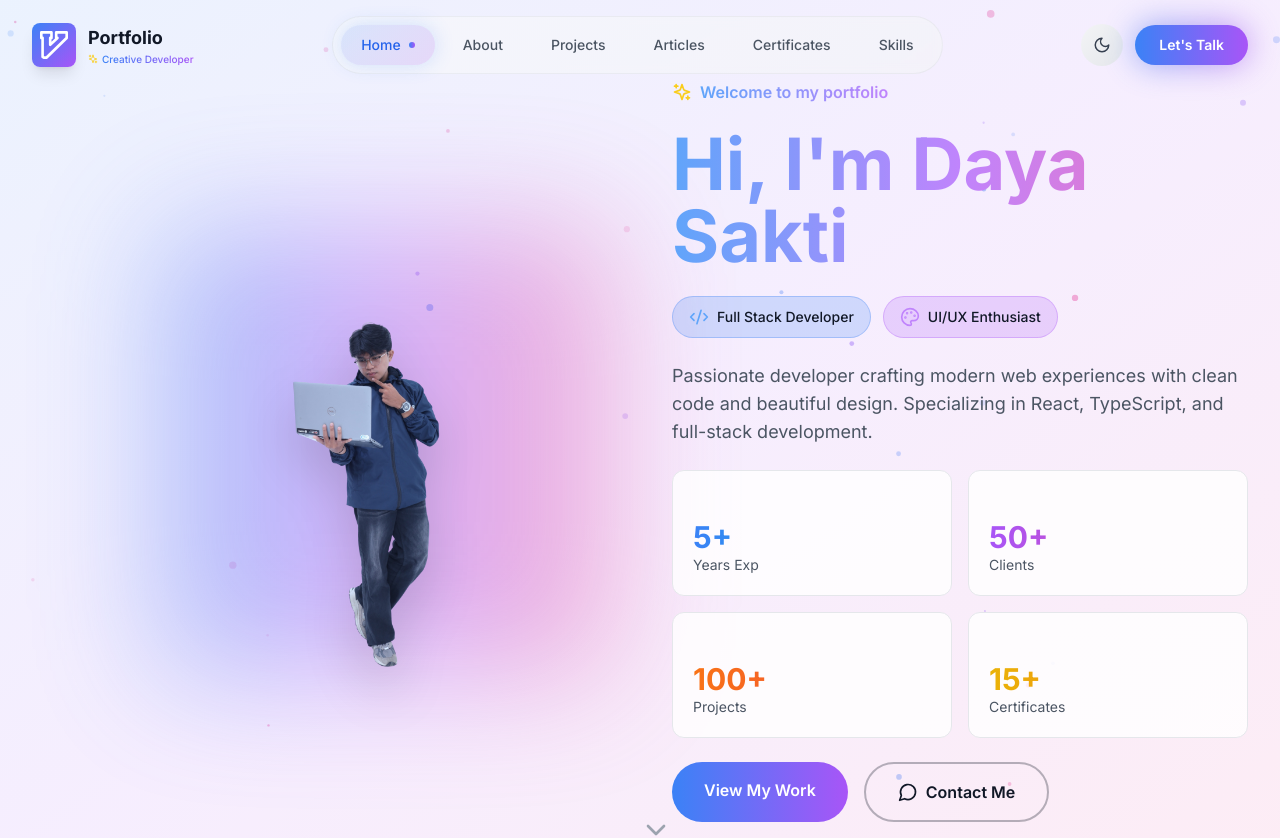
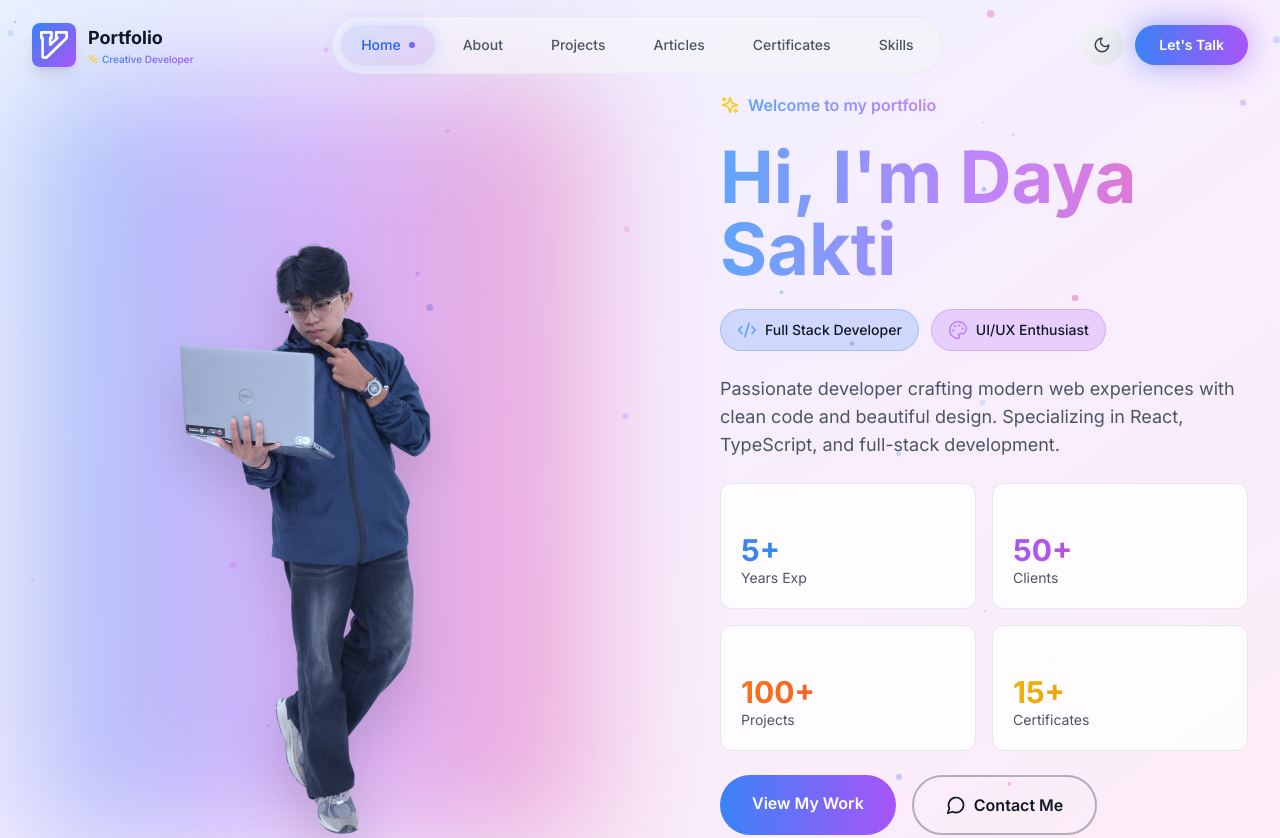
Before and after one commit to dayattt111/portofolio-daya, a React (Vite) app: page / in a window 1280 px wide. Shown: the top 838 px of the page. Built offline with nearby package versions, Linux system fonts and the light colour scheme.

Commit message:
feat: gambar nya di sesuikan

```diff
--- a/src/pages/Home.tsx
+++ b/src/pages/Home.tsx
@@ -130,25 +130,27 @@ export default function Home() {
         <div className="absolute inset-0 bg-gradient-to-br from-blue-500/10 via-purple-500/10 to-pink-500/10 z-0" />
 
         <div className="relative z-10 max-w-7xl mx-auto px-4 sm:px-6 lg:px-8 w-full">
-          <div className="grid grid-cols-1 lg:grid-cols-2 gap-12 lg:gap-16 items-center">
+          <div className="grid grid-cols-1 lg:grid-cols-2 gap-8 md:gap-12 lg:gap-20 xl:gap-24 items-center">
 
             {/* Left Column - Profile Image */}
             <div className="flex justify-center lg:justify-end order-1 lg:order-1">
-              <div className="relative group w-full max-w-md">
+              <div className="relative group w-full flex justify-center lg:justify-end">
                 <div className={`absolute inset-0 bg-gradient-to-r from-blue-500 via-purple-500 to-pink-500 rounded-3xl blur-3xl opacity-40 group-hover:opacity-60 transition-opacity animate-pulse`} />
-                <div className="relative flex justify-center">
+                <div className="relative flex justify-center max-w-sm lg:max-w-md xl:max-w-lg">
                   <img
                     src="/images/profile/day.png"
+                    // src="/images/profile/dayat.png"
                     alt="Daya Sakti Profile"
-                    className="relative w-72 h-72 md:w-96 md:h-96 lg:w-[28rem] lg:h-[28rem] object-contain drop-shadow-2xl group-hover:scale-105 transition-transform duration-500"
+                    className="relative w-full h-auto object-contain drop-shadow-2xl group-hover:scale-105 transition-transform duration-500"
+                    style={{ aspectRatio: '2048/3070' }}
                   />
                 </div>
               </div>
             </div>
 
             {/* Right Column - Profile Info & About */}
-            <div className="flex flex-col justify-center order-2 lg:order-2 text-center lg:text-left space-y-6">
-              <div className="animate-fade-in-up space-y-6">
+            <div className="flex flex-col justify-center order-2 lg:order-2 text-center lg:text-left space-y-5 lg:space-y-6 lg:pl-4 xl:pl-8">
+              <div className="animate-fade-in-up space-y-5 lg:space-y-6">
                 <div className="flex items-center justify-center lg:justify-start gap-2">
                   <Sparkles className="w-5 h-5 text-yellow-400 animate-pulse" />
                   <span className={`text-sm md:text-base font-semibold bg-gradient-to-r from-blue-400 to-purple-400 bg-clip-text text-transparent`}>
```
